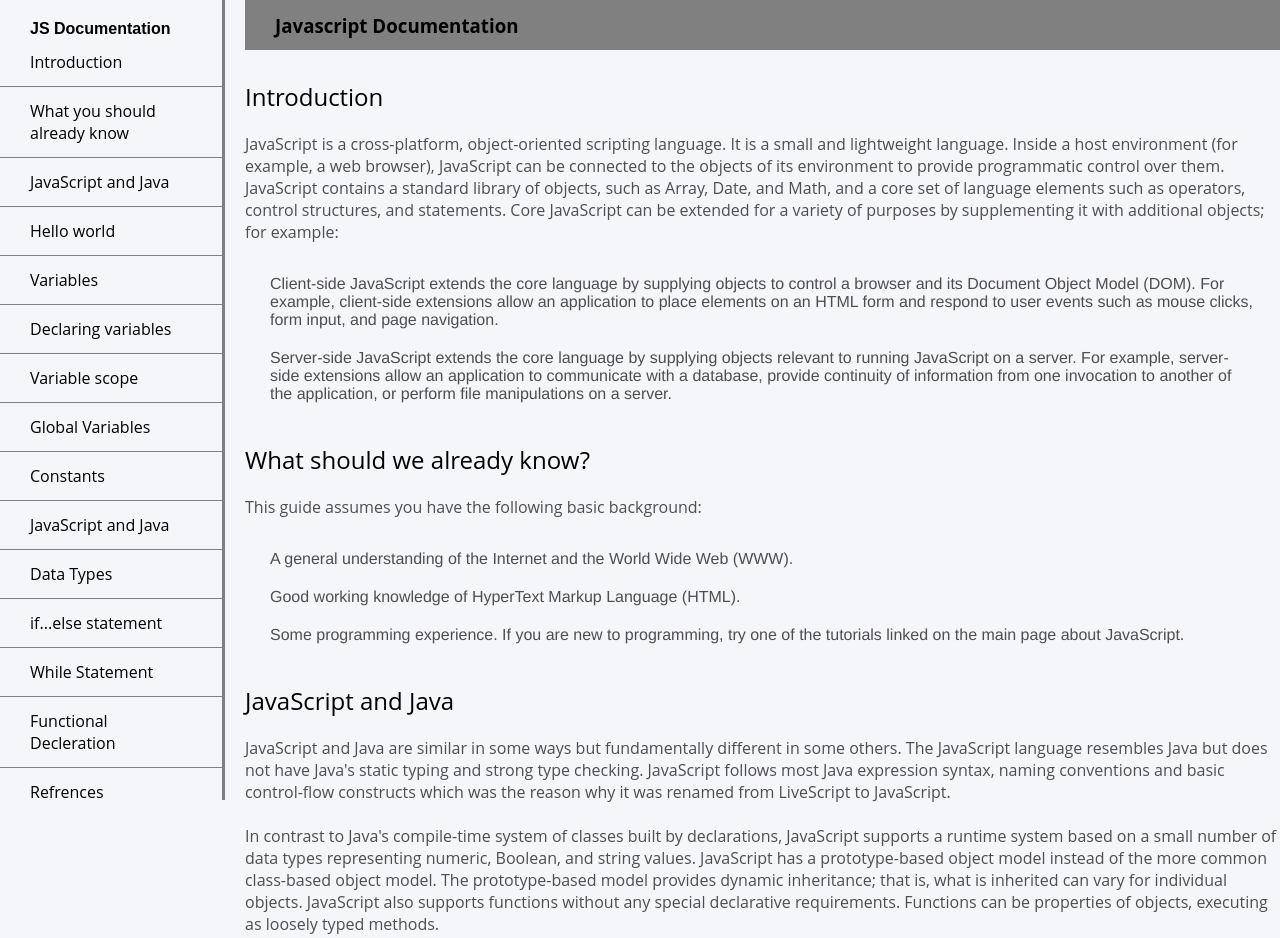
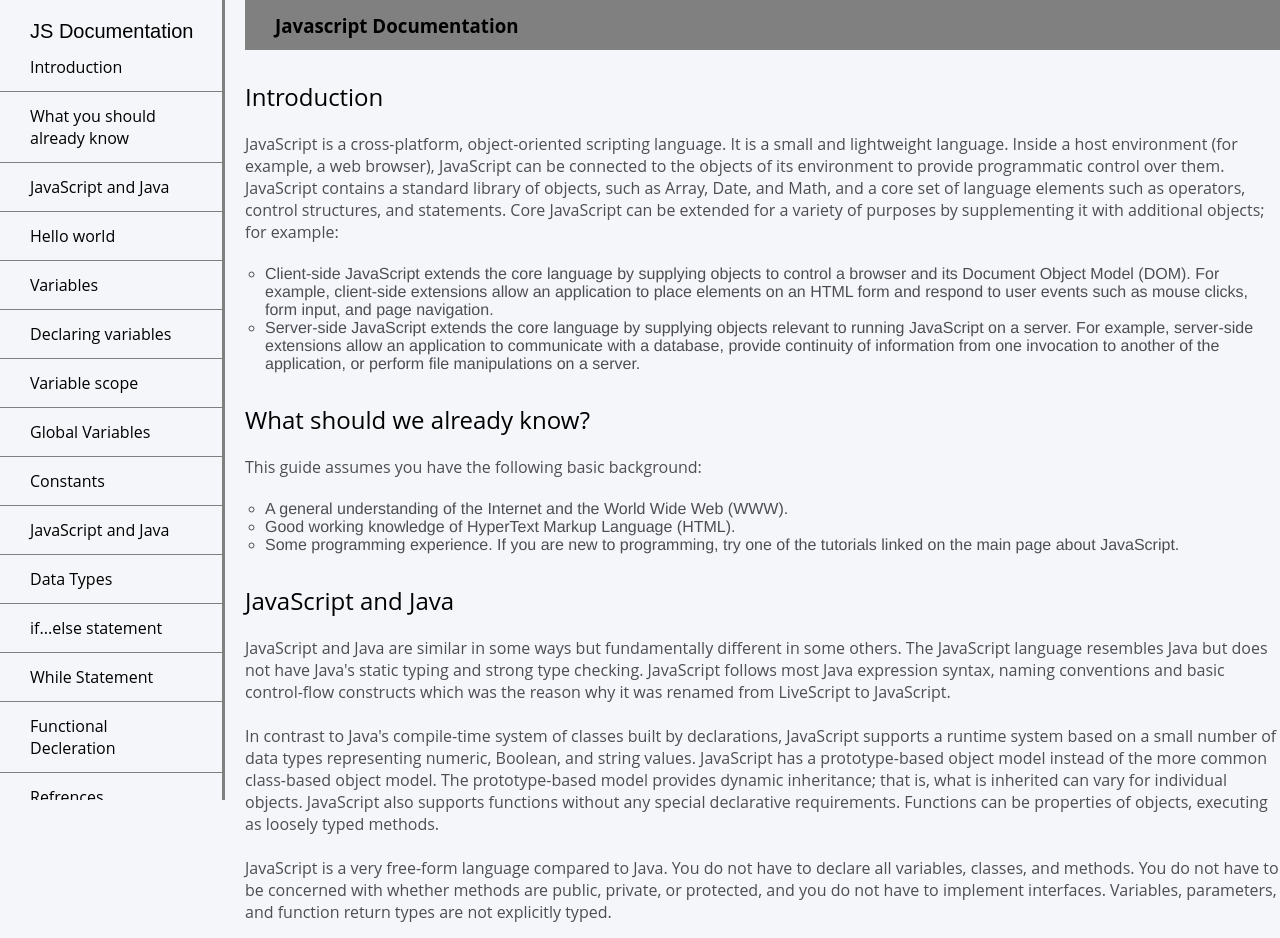
Before and after one commit to herbertUG/tech-documentation-page, a plain HTML site: page index.html in a window 1280 px wide. Shown: the top 938 px of the page. Drawn offline with Linux system fonts and the light colour scheme.

Commit message:
style listing

```diff
--- a/index.html
+++ b/index.html
@@ -85,7 +85,7 @@
           </a>
         </li>
         <li>
-          <a href="#Refrences">
+          <a href="#">
             <span class="item  nav-link">Refrences</span>
           </a>
         </li>
--- a/styles.css
+++ b/styles.css
@@ -27,7 +27,8 @@
   .wrapper .sidebar header{
     margin-left: 30px;
     font-family: Arial, Helvetica, sans-serif;
-    font-weight: bold;
+    font-weight: 400;
+    font-size: 20px;
   }
 
   .wrapper .sidebar ul li a{
@@ -67,12 +68,13 @@
 }
 
 .wrapper .content .main-section ul li {
-    display: block;
-    padding: 10px 25px;
+    display: list-item;
+    margin-left: 20px;
     font-weight: 500;
     font-family: 'Franklin Gothic Medium', 'Arial Narrow', Arial, sans-serif;
     font-size: 16px;
     position: relative;
+    list-style-type:circle;
 }
 
 .wrapper .content .main-section .code {
```
